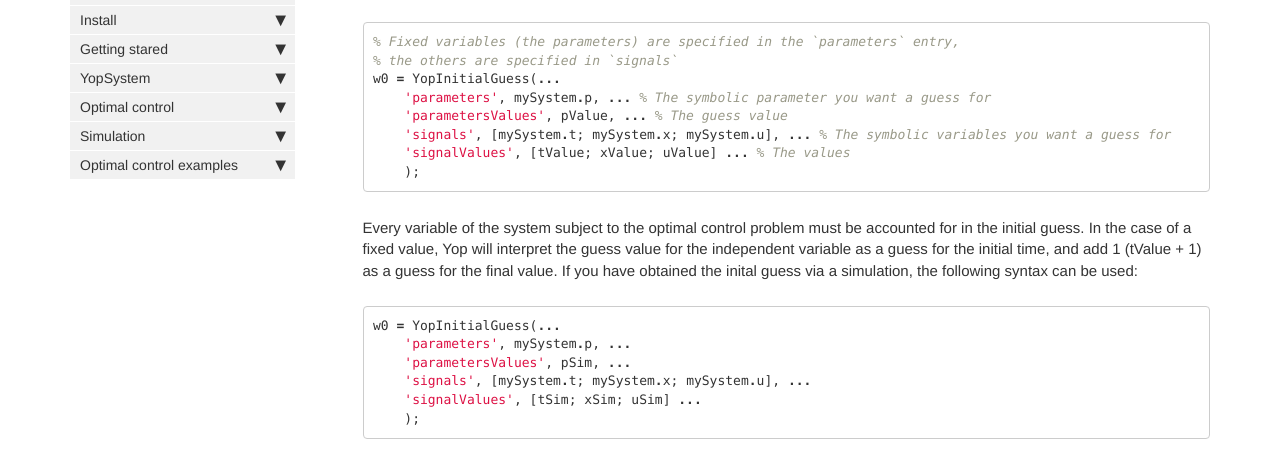
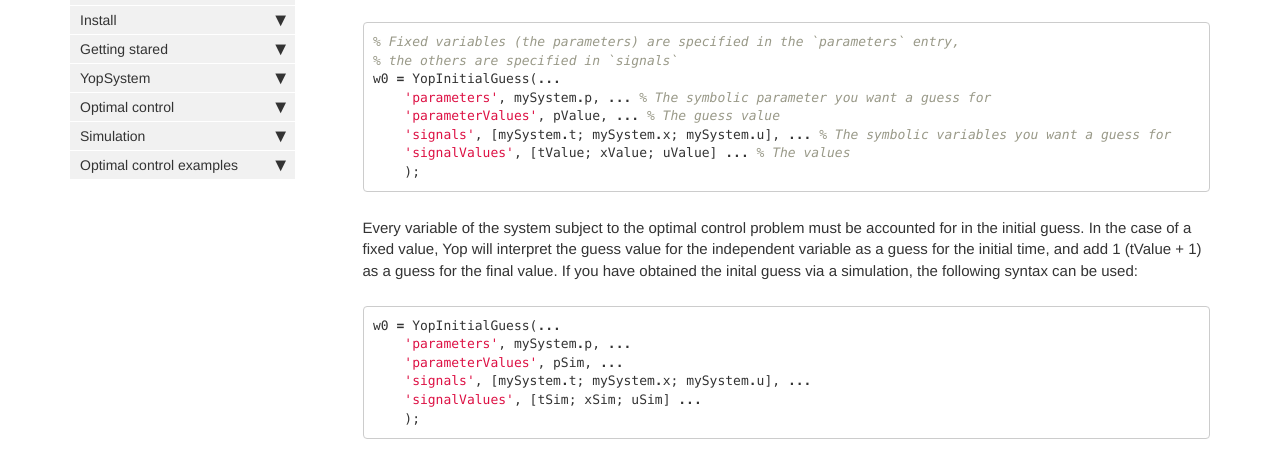
Before and after one commit to yoptimalcontrol/yoptimalcontrol, a Jekyll site: the page built from pages/optimalControl/optimalControl.md, in a window 1280 px wide and 900 px high, scrolled down 4321 px. Shown: the part 152-611 px from the top of the window. Built offline with Jekyll 4.4.1, drawn with Linux system fonts in a browser that asks for light colours; nearby versions of some CDN libraries; comment, search, counter and statistics services are not loaded.

Commit message:
changed parametersValues to parameterValues

````diff
--- a/pages/optimalControl/optimalControl.md
+++ b/pages/optimalControl/optimalControl.md
@@ -167,7 +167,7 @@ By using `YopInitialGuess` you can provide an initital guess independent of how
 % the others are specified in `signals`
 w0 = YopInitialGuess(...
     'parameters', mySystem.p, ... % The symbolic parameter you want a guess for
-    'parametersValues', pValue, ... % The guess value
+    'parameterValues', pValue, ... % The guess value
     'signals', [mySystem.t; mySystem.x; mySystem.u], ... % The symbolic variables you want a guess for
     'signalValues', [tValue; xValue; uValue] ... % The values
     );
@@ -176,7 +176,7 @@ Every variable of the system subject to the optimal control problem must be acco
 ```matlab
 w0 = YopInitialGuess(...
     'parameters', mySystem.p, ...
-    'parametersValues', pSim, ...
+    'parameterValues', pSim, ...
     'signals', [mySystem.t; mySystem.x; mySystem.u], ...
     'signalValues', [tSim; xSim; uSim] ...
     );
````
